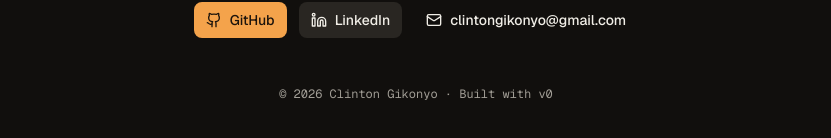
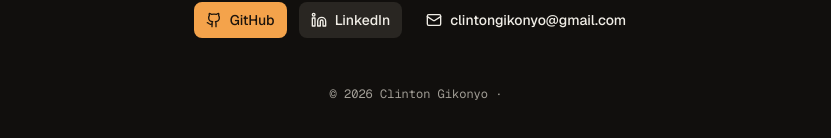
Before and after one commit to cgikonyo/Career-Portfolio, a Next.js app: page / in a window 1280 px wide. Shown: the part 2672-2810 px from the top of the page, without its empty margins (224-1055 px from the left). Built offline with nearby package versions, Linux system fonts and the light colour scheme.

Commit message:
Fix footer copyright text formatting

```diff
--- a/components/portfolio/footer.tsx
+++ b/components/portfolio/footer.tsx
@@ -34,7 +34,7 @@ export function Footer() {
         </div>
 
         <p className="mt-12 font-mono text-xs text-muted-foreground">
-          © {new Date().getFullYear()} Clinton Gikonyo · Built with v0
+          © {new Date().getFullYear()} Clinton Gikonyo ·
         </p>
       </div>
     </footer>
```
